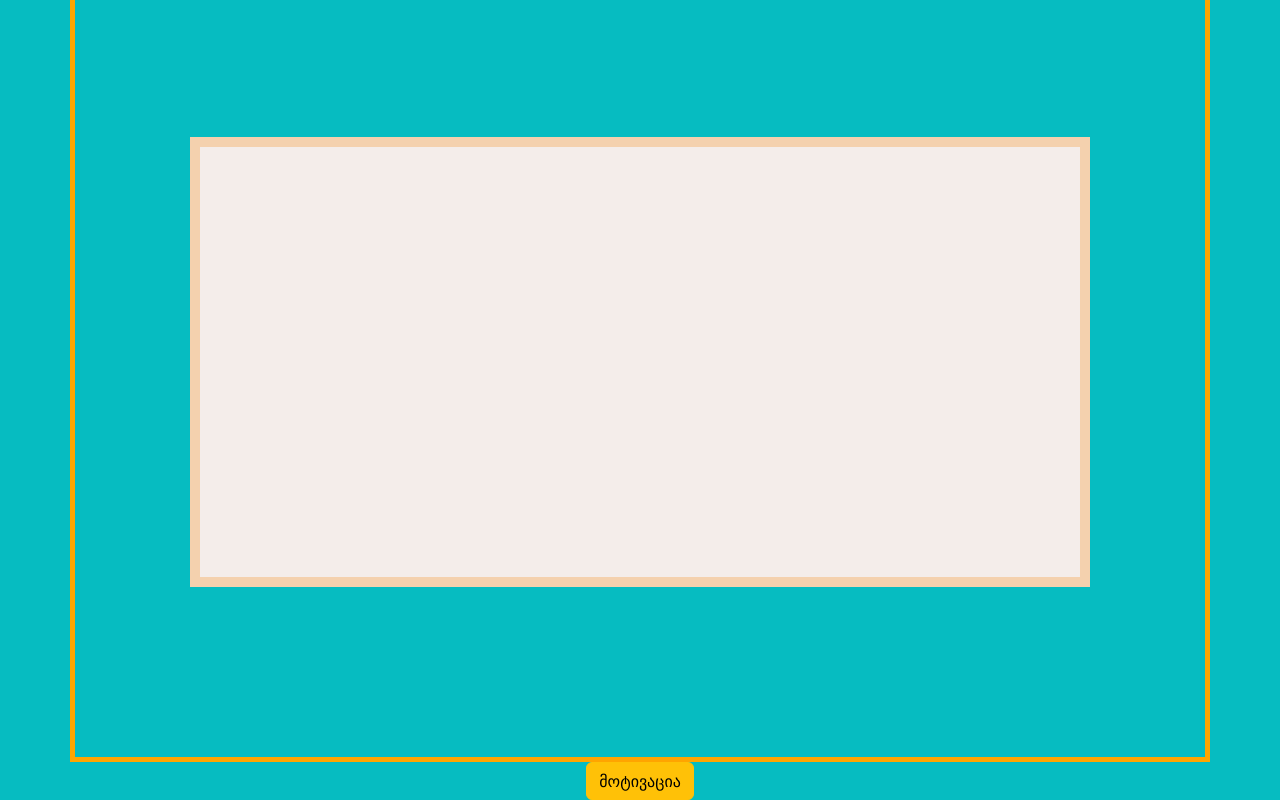
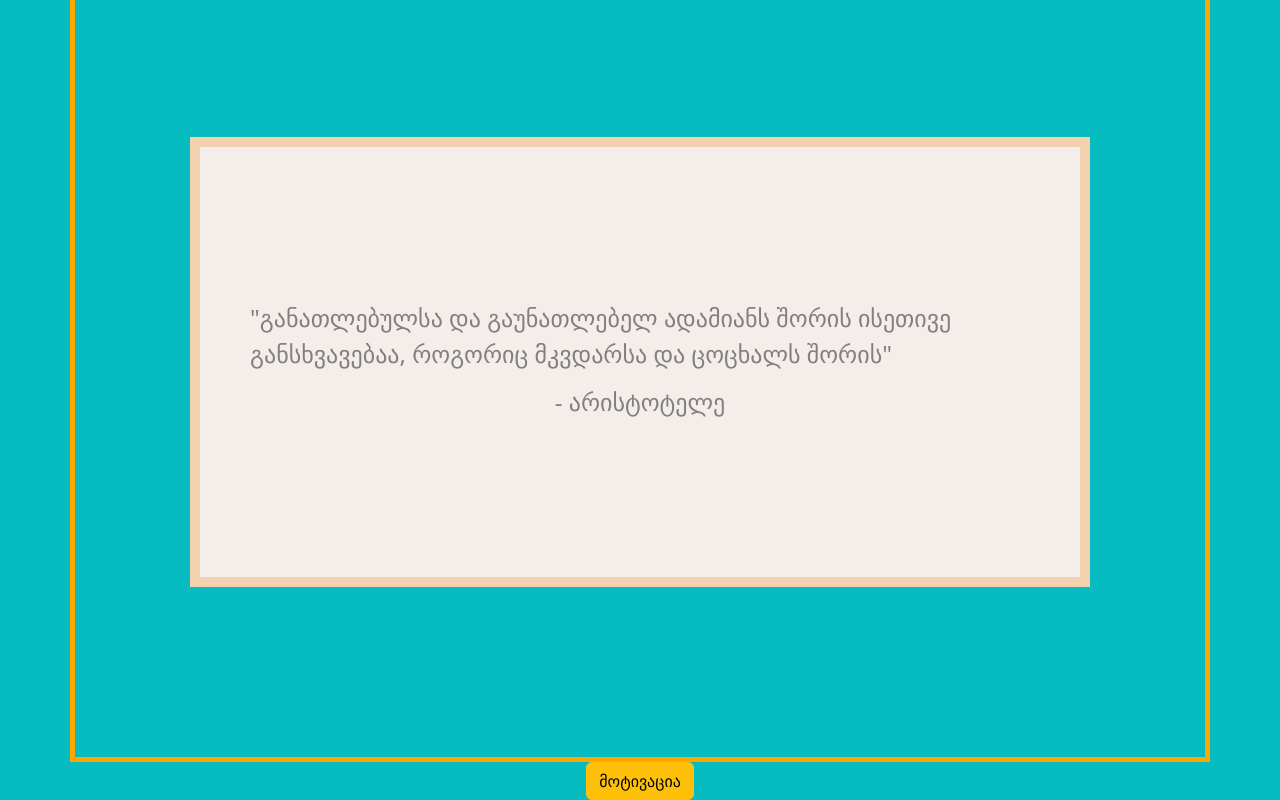
Before and after one commit to Ljojua15/rudmamukagadaebitertmanets, a plain HTML site: page lesson3/index3.html in a window 1280 px wide. Both pictures are taken after a click on the button "მოტივაცია". Shown: the part 38-838 px from the top of the page. Drawn offline with nearby package versions, Linux system fonts and the light colour scheme; no server answers.

Commit message:
lesson3 random author text

```diff
--- a/lesson3/index3.html
+++ b/lesson3/index3.html
@@ -14,11 +14,11 @@
     <div class="container">
         <div class="firstclass">
             <p id="text"></p>
-            <h3 id="author"></h3>
+            <h3 id="author">-</h3>
         </div>
     </div>
     <div class="mainclick">
-        <button  type="button"  onclick="getQuote()" class="btn btn-warning">მოტივაცია</button>
+        <button  type="button"  onclick="lasha()" class="btn btn-warning">მოტივაცია</button>
     </div>
 
 
--- a/lesson3/script3.js
+++ b/lesson3/script3.js
@@ -1,16 +1,47 @@
-let contentText
-let authorText
-function getQuote(){
-    fetch("https://api.quotable.io/random")
-        .then(response => response.json())
-        .then(data => {
-    contentText = document.getElementById('text')
-    contentText.innerHTML = data.content
-    authorText = document.getElementById('author')
-    authorText.innerHTML = data.author
+//რენდომი API-ის წამოღებით
 
-    })
-    .catch(error => {
-        console.log("An error occurred:", error);
-    });
+// let contentText
+// let authorText
+// function getQuote(){
+//     fetch("https://api.quotable.io/random")
+//         .then(response => response.json())
+//         .then(data => {
+//     contentText = document.getElementById('text')
+//     contentText.innerHTML = data.content
+//     authorText = document.getElementById('author')
+//     authorText.innerHTML = data.author
+
+//     })
+//     .catch(error => {
+//         console.log("An error occurred:", error);
+//     });
+// }
+
+//მანუალ შექმნით
+
+function lasha() {
+  var azrebi = {
+    "- დენი დიდრო":
+      '"განათლება ადამიანს ღირსებას მატებს, მონაც კი იწყებს იმის გააზრებას, რომ იგი მონობისთვის არ არის დაბადებული."',
+    "- იაკობ გოგებაშვილი":
+      '"განათლება- ორლესული იარაღია, რომლის გამოყენება შეიძლება ადამიანთა სასარგებლოდაც და საზიანოდაც.საქმე იმაშია, თუ ვის უჭირავს იგი ხელში და რა მიმართულებით ხმარობს ის ამ იარაღს"',
+    "- არისტოტელე":
+      '"განათლებულსა და გაუნათლებელ ადამიანს შორის ისეთივე განსხვავებაა, როგორიც მკვდარსა და ცოცხალს შორის"',
+    "- თომას ფულერი":
+      '"განათლება კარგ ადამიანს აკეთილშობილებს, ხოლო ცუდს უარესად აქცევს"',
+    "- აკაკი წერეთელი":
+      '"მხოლოდ განათლება იყო და არის წყარო ყოველგვარი ხალხის ბედნიერებისა და კეთილდღეობისა"',
+    "- ილია ჭავჭავაძე":
+      '"განათლება ჰგავს მზესა, რომელიც ისე არ ანათებს რომ იმავე დროს არ ათბოს და ისე არ ათბობს, რომ არ ანათოს"',
+    "- ილია ჭავჭავაძე":
+      '"ქვეყანა იმით კი არ არის უძლური, რომ ღარიბია, არამედ იმით, რომ მცოდნე გონება-გახსნილი გულ-განათებული კაცები არა ჰყავს"',
+  };
+
+  var author = Object.keys(azrebi);
+  var randomAuthor = author[Math.floor(Math.random() * author.length)];
+
+  var authortext = azrebi[randomAuthor];
+
+  document.getElementById("text").innerHTML = authortext;
+  document.getElementById("author").innerHTML = randomAuthor;
 }
```
